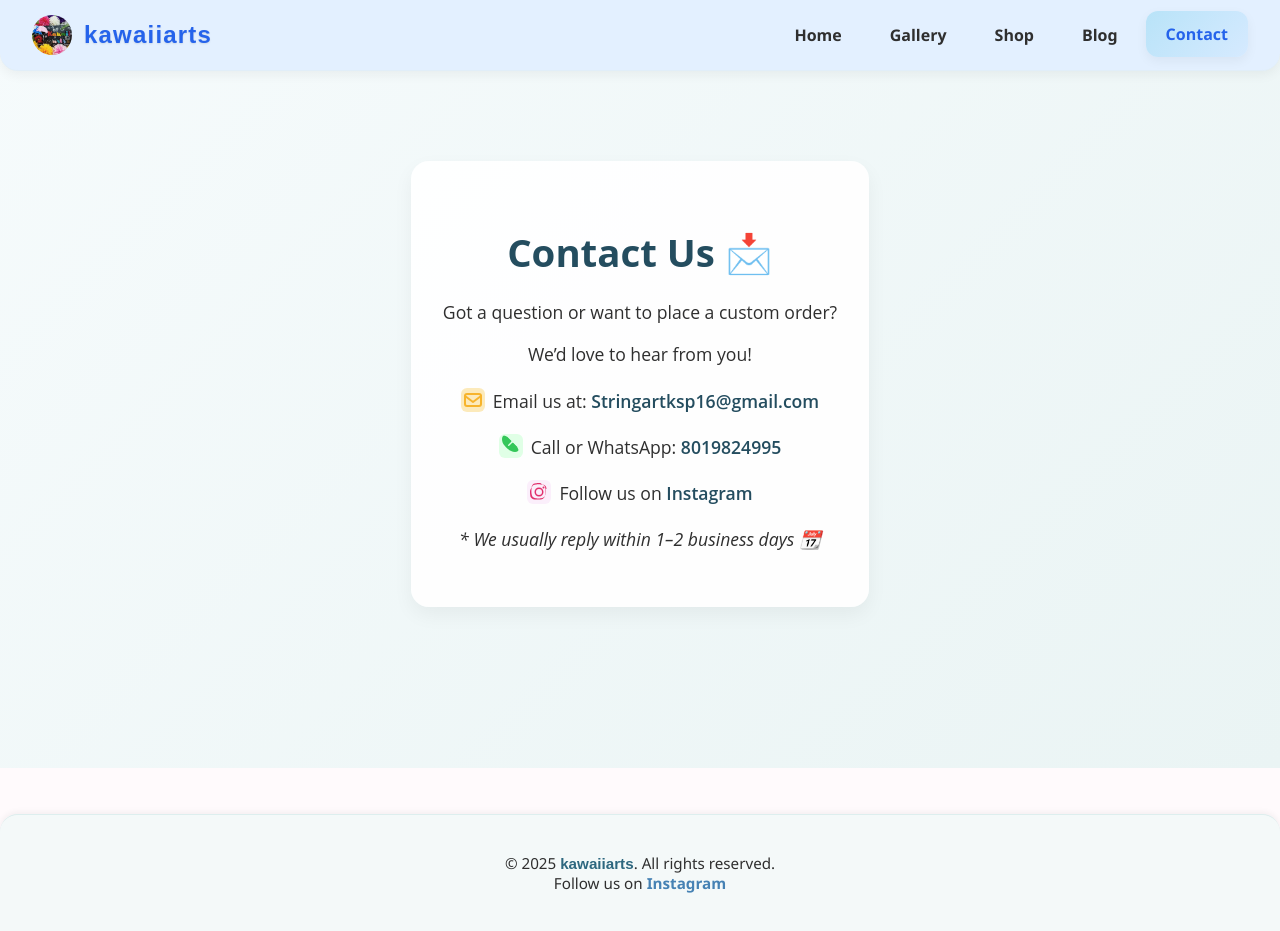
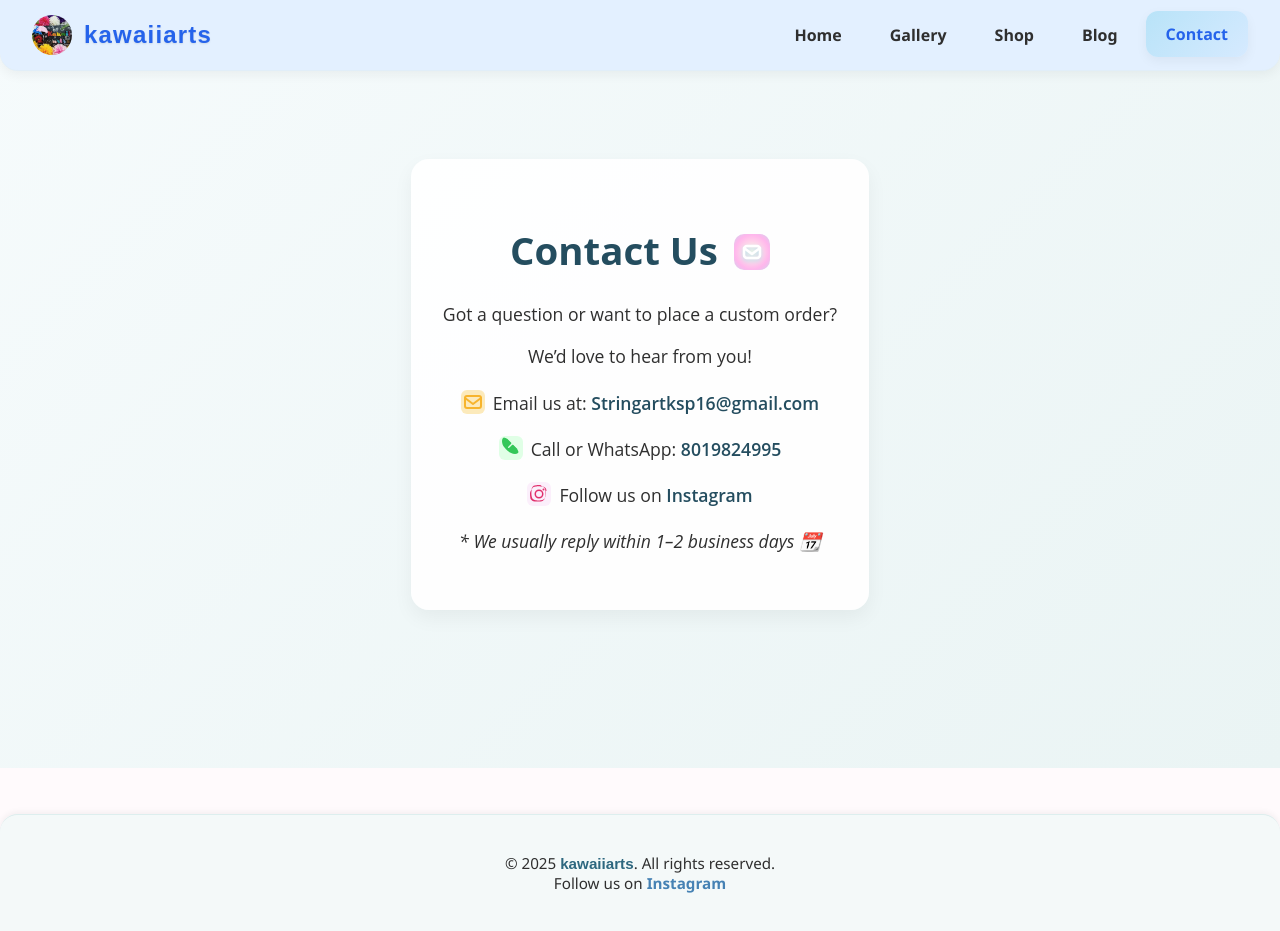
Before and after one commit to Hari-1718/kawaiiarts, a React (Vite) app: page /contact in a window 1280 px wide. Built offline with nearby package versions, Linux system fonts and the light colour scheme.

Commit message:
changes in Contact.jsx and Contact.css files

```diff
--- a/src/pages/Contact.jsx
+++ b/src/pages/Contact.jsx
@@ -4,7 +4,7 @@ import '../styles/Contact.css';
 const Contact = () => (
   <div className="contact-container">
     <div className="contact-card">
-      <h1>Contact Us 📩</h1>
+      <h1>Contact Us <span className="contact-mail-icon" style={{verticalAlign: 'middle', marginLeft: '6px', display: 'inline-block'}}><svg width="36" height="36" viewBox="0 0 36 36" fill="none" xmlns="http://www.w3.org/2000/svg"><defs><radialGradient id="mailRadial" cx="50%" cy="50%" r="80%"><stop offset="0%" stop-color="#fffbe6"/><stop offset="60%" stop-color="#ffb6ec"/><stop offset="100%" stop-color="#b7e3ed"/></radialGradient></defs><rect width="36" height="36" rx="10" fill="url(#mailRadial)"/><g filter="url(#mailShadow)"><path d="M10 14l8 6 8-6" stroke="#fff" strokeWidth="2.5" strokeLinecap="round" strokeLinejoin="round"/><rect x="10" y="12" width="16" height="12" rx="3" stroke="#fff" strokeWidth="2.5" fill="none"/></g><defs><filter id="mailShadow" x="0" y="0" width="36" height="36" filterUnits="userSpaceOnUse"><feDropShadow dx="0" dy="2" stdDeviation="2" flood-color="#b7e3ed"/></filter></defs></svg></span></h1>
       <p>Got a question or want to place a custom order?</p>
       <p>We’d love to hear from you!</p>
 
--- a/src/styles/Contact.css
+++ b/src/styles/Contact.css
@@ -104,6 +104,20 @@
   to   { opacity: 1; transform: translateY(0); }
 }
 
+.contact-mail-icon {
+  transition: transform 0.2s;
+}
+.contact-mail-icon:hover {
+  animation: bounce 0.5s;
+}
+@keyframes bounce {
+  0%   { transform: translateY(0); }
+  30%  { transform: translateY(-10px); }
+  50%  { transform: translateY(0); }
+  70%  { transform: translateY(-5px); }
+  100% { transform: translateY(0); }
+}
+
 /* RESPONSIVE */
 @media (max-width: 768px) {
   .contact-card {
```
